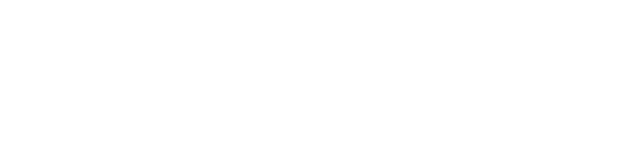
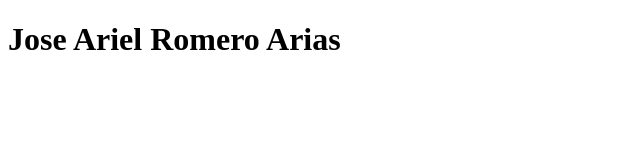
Before and after one commit to josear66/myrepo, a plain HTML site: page index.html in a window 1280 px wide. Shown: the whole page, without its empty margins (0-640 px from the left). Drawn offline with Linux system fonts and the light colour scheme.

Commit message:
Update index.html

```diff
--- a/index.html
+++ b/index.html
@@ -7,6 +7,6 @@
     <title>Document</title>
 </head>
 <body>
-
+    <h1>Jose Ariel Romero Arias</h1>
 </body>
 </html>
```
